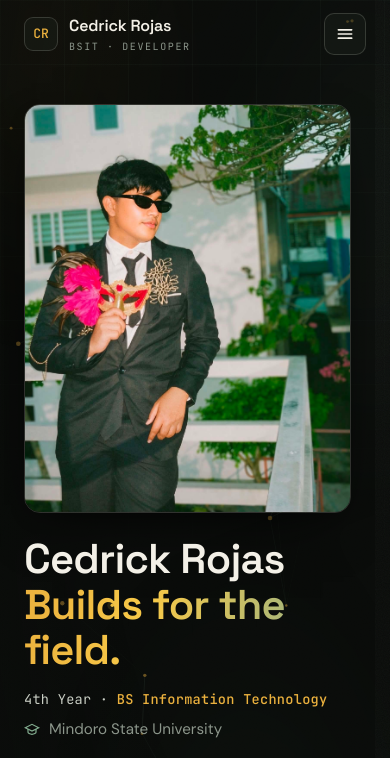
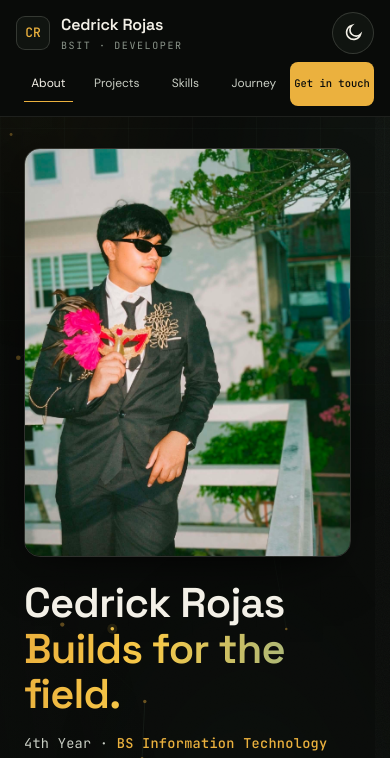
Before and after one commit to cedrickrojas/cedrick-rojxs, a website: page index.html in a window 390 px wide. Shown: the top 758 px of the page. Drawn offline with Linux system fonts and the light colour scheme.

Commit message:
Show mobile navigation and suppress carousel focus outline on taps

```diff
--- a/index.html
+++ b/index.html
@@ -44,7 +44,7 @@
   --shadow:0 24px 60px -28px rgba(0,0,0,0.85), 0 8px 24px -16px rgba(0,0,0,0.6);
   --glow-gold:0 0 0 1px rgba(235,177,62,0.18), 0 16px 44px -18px rgba(235,177,62,0.40);
   --display:"Space Grotesk",sans-serif; --body:"DM Sans",sans-serif; --mono:"JetBrains Mono",monospace;
-  --maxw:1160px; --ease:cubic-bezier(.22,.61,.36,1); --ease-out:cubic-bezier(.16,1,.3,1);
+  --maxw:1160px; --nav-offset:84px; --ease:cubic-bezier(.22,.61,.36,1); --ease-out:cubic-bezier(.16,1,.3,1);
 }
 
   html[data-theme="light"]{
@@ -64,7 +64,7 @@
   html[data-theme="light"] .bg-grid{ mask-image:radial-gradient(130% 100% at 50% 0%,#000 28%,transparent 76%); }
 
 *{ box-sizing:border-box; margin:0; padding:0; }
-html{ scroll-behavior:smooth; -webkit-text-size-adjust:100%; scrollbar-gutter:stable; }
+html{ scroll-behavior:smooth; scroll-padding-top:var(--nav-offset); -webkit-text-size-adjust:100%; scrollbar-gutter:stable; }
 body{
   background:var(--bg); color:var(--ink); font-family:var(--body);
   font-size:16px; line-height:1.6; overflow-x:hidden;
@@ -131,11 +131,11 @@ h1,h2,h3{ font-family:var(--display); font-weight:600; line-height:1.08; letter-
    ============================================================ */
 header.nav{ position:fixed; top:0; left:0; right:0; z-index:100; transition:background .4s var(--ease), border-color .4s, box-shadow .4s; border-bottom:1px solid transparent; }
 header.nav.scrolled{ background:var(--nav-bg); backdrop-filter:blur(14px) saturate(140%); -webkit-backdrop-filter:blur(14px) saturate(140%); border-bottom:1px solid var(--line); }
-.nav-inner{ display:flex; align-items:center; justify-content:space-between; height:68px; }
+.nav-inner{ display:flex; align-items:center; justify-content:space-between; gap:18px; height:68px; }
 .brand{ display:flex; align-items:center; gap:11px; font-family:var(--display); font-weight:600; letter-spacing:-.01em; }
 .brand .mono-badge{ width:34px; height:34px; border-radius:9px; display:grid; place-items:center; font-family:var(--mono); font-size:13px; font-weight:500; color:var(--gold); background:var(--surface); border:1px solid var(--line-2); overflow:hidden; }
 .brand small{ display:block; font-family:var(--mono); font-size:10px; color:var(--muted); letter-spacing:.16em; text-transform:uppercase; font-weight:400; }
-.nav-links{ display:flex; align-items:center; gap:4px; }
+.nav-links{ display:flex; align-items:center; gap:4px; margin-left:auto; }
 .nav-links a{ font-size:14px; color:var(--ink-2); padding:8px 14px; border-radius:8px; transition:color .2s, background .2s; position:relative; }
 .nav-links a:not(.nav-cta)::after{ content:""; position:absolute; left:14px; right:14px; bottom:4px; height:1px; background:var(--gold); transform:scaleX(0); transform-origin:left; transition:transform .3s var(--ease); }
 .nav-links a:not(.nav-cta).active::after, .nav-links a:not(.nav-cta):hover::after{ transform:scaleX(1); }
@@ -151,8 +151,6 @@ header.nav.scrolled{ background:var(--nav-bg); backdrop-filter:blur(14px) satura
 .theme-btn .sun{ opacity:0; transform:rotate(-90deg) scale(.4); }
 html[data-theme="light"] .theme-btn .moon{ opacity:0; transform:rotate(90deg) scale(.4); }
 html[data-theme="light"] .theme-btn .sun{ opacity:1; transform:rotate(0) scale(1); }
-.menu-btn{ display:none; width:42px; height:42px; border:1px solid var(--line-2); background:var(--surface); border-radius:10px; color:var(--ink); cursor:pointer; transition:background-color .3s, border-color .3s, color .3s; }
-.menu-btn svg{ width:20px; height:20px; margin:0 auto; }
 
 /* ============================================================
    HERO INTRO ANIMATION PRIMITIVES
@@ -319,6 +317,7 @@ section{ position:relative; padding:108px 0; z-index:2; }
 .project-viewport{ display:flex; gap:24px; padding:4px 64px 12px; overflow-x:auto; overscroll-behavior-x:contain; scroll-snap-type:x mandatory; scroll-padding-inline:64px; scrollbar-width:none; border-radius:18px; }
 .project-viewport::-webkit-scrollbar{ display:none; }
 .project-viewport:focus-visible{ outline:2px solid var(--gold); outline-offset:4px; }
+.project-showcase.pointer-navigation .project-viewport:focus{ outline:none; }
 .project-slide{ flex:0 0 100%; min-width:0; scroll-snap-align:center; }
 .project-preview{ display:grid; place-items:center; aspect-ratio:1890 / 912; overflow:hidden; border-radius:14px; border:1px solid var(--line-2); background:var(--bg-2); box-shadow:var(--shadow); transition:opacity .25s; }
 .project-preview img{ width:100%; height:100%; object-fit:contain; }
@@ -429,12 +428,18 @@ footer{ padding:40px 0; border-top:1px solid var(--line); position:relative; z-i
   .skills-grid{ grid-template-columns:repeat(2,1fr); }
   .contact-grid{ grid-template-columns:1fr; gap:34px; }
 }
+@media (max-width:780px){
+  :root{ --nav-offset:132px; }
+  header.nav{ background:var(--menu-bg); backdrop-filter:blur(14px); border-bottom-color:var(--line); }
+  .nav-inner{ display:grid; grid-template-columns:minmax(0,1fr) 42px; gap:8px 12px; height:auto; padding:12px 16px 10px; }
+  .nav-inner > .theme-btn{ grid-column:2; grid-row:1; margin-left:0; }
+  .nav-links{ grid-column:1 / -1; grid-row:2; display:grid; grid-template-columns:repeat(4,minmax(0,1fr)) minmax(70px,1.3fr); align-items:stretch; gap:4px; width:100%; margin-left:0; }
+  .nav-links a{ display:flex; align-items:center; justify-content:center; min-width:0; min-height:44px; padding:8px 2px; font-size:12px; line-height:1.3; text-align:center; }
+  .nav-links a:not(.nav-cta)::after{ left:8px; right:8px; }
+  .nav-links .nav-cta{ padding:6px 4px !important; font-size:10.5px; }
+  .hero{ padding-top:148px; }
+}
 @media (max-width:680px){
-  .nav-links{ position:fixed; top:68px; left:0; right:0; flex-direction:column; align-items:stretch; gap:4px; background:var(--menu-bg); backdrop-filter:blur(16px); padding:16px 18px 22px; border-bottom:1px solid var(--line); transform:translateY(-12px); opacity:0; pointer-events:none; transition:.3s var(--ease); }
-  .nav-links.open{ transform:none; opacity:1; pointer-events:auto; }
-  .nav-links a{ padding:13px 14px; }
-  .nav-cta{ text-align:center; }
-  .menu-btn{ display:grid; place-items:center; }
   section{ padding:80px 0; }
   .stats{ grid-template-columns:1fr 1fr; }
   .skills-grid{ grid-template-columns:1fr; }
@@ -452,7 +457,6 @@ footer{ padding:40px 0; border-top:1px solid var(--line); position:relative; z-i
   .project-arrow{ width:34px; height:40px; margin-top:-20px; top:clamp(60px,20vw,136px); }
   .project-arrow--prev{ left:-8px; }
   .project-arrow--next{ right:-8px; }
-  .hero{ padding-top:104px; }
   .hero-status{ display:none; }
   .hero-mobile-portrait{ display:block; width:100%; height:auto; aspect-ratio:4 / 5; margin:0 0 24px; object-fit:cover; object-position:40% center; border-radius:16px; border:1px solid var(--line-2); box-shadow:var(--shadow); }
   .hero-card{ display:none; }
@@ -500,13 +504,10 @@ footer{ padding:40px 0; border-top:1px solid var(--line); position:relative; z-i
       <a href="#skills">Skills</a>
       <a href="#journey">Journey</a>
       <a href="#contact" class="nav-cta magnetic" data-mag="0.4">Get in touch</a>
-      <button class="theme-btn magnetic" id="themeToggle" type="button" aria-label="Switch to light mode" aria-pressed="false" data-mag="0.35">
-        <svg class="moon" viewBox="0 0 24 24" fill="none" stroke="currentColor" stroke-width="2" aria-hidden="true"><path d="M21 13.5A8.5 8.5 0 1110.5 3a7 7 0 0010.5 10.5z"/></svg>
-        <svg class="sun" viewBox="0 0 24 24" fill="none" stroke="currentColor" stroke-width="2" aria-hidden="true"><circle cx="12" cy="12" r="4"/><path d="M12 2v2M12 20v2M4.93 4.93l1.41 1.41M17.66 17.66l1.41 1.41M2 12h2M20 12h2M4.93 19.07l1.41-1.41M17.66 6.34l1.41-1.41"/></svg>
-      </button>
     </nav>
-    <button class="menu-btn" id="menuBtn" aria-label="Toggle menu" aria-expanded="false">
-      <svg viewBox="0 0 24 24" fill="none" stroke="currentColor" stroke-width="2" stroke-linecap="round"><path d="M4 7h16M4 12h16M4 17h16"/></svg>
+    <button class="theme-btn magnetic" id="themeToggle" type="button" aria-label="Switch to light mode" aria-pressed="false" data-mag="0.35">
+      <svg class="moon" viewBox="0 0 24 24" fill="none" stroke="currentColor" stroke-width="2" aria-hidden="true"><path d="M21 13.5A8.5 8.5 0 1110.5 3a7 7 0 0010.5 10.5z"/></svg>
+      <svg class="sun" viewBox="0 0 24 24" fill="none" stroke="currentColor" stroke-width="2" aria-hidden="true"><circle cx="12" cy="12" r="4"/><path d="M12 2v2M12 20v2M4.93 4.93l1.41 1.41M17.66 17.66l1.41 1.41M2 12h2M20 12h2M4.93 19.07l1.41-1.41M17.66 6.34l1.41-1.41"/></svg>
     </button>
   </div>
 </header>
@@ -842,7 +843,7 @@ if(themeToggle){
 /* ===== NAV + SCROLL PROGRESS + SCROLL-SPY + TO-TOP (single scroll handler) ===== */
 (function(){
   var nav=document.getElementById('nav'), prog=document.getElementById('progress'),
-      links=document.getElementById('navLinks'), btn=document.getElementById('menuBtn'),
+      links=document.getElementById('navLinks'),
       toTop=document.getElementById('toTop');
   var navAnchors=[].slice.call(links.querySelectorAll('a:not(.nav-cta)'));
   var sections=navAnchors.map(function(a){ return document.querySelector(a.getAttribute('href')); });
@@ -852,15 +853,13 @@ if(themeToggle){
     prog.style.width=(h>0?(y/h*100):0)+'%';
     nav.classList.toggle('scrolled', y>24);
     toTop.classList.toggle('show', y>600);
-    var pos=y+window.innerHeight*0.32, active=-1;
+    var pos=y+Math.max(nav.offsetHeight+20,window.innerHeight*0.32), active=-1;
     for(var i=0;i<sections.length;i++){ if(sections[i] && sections[i].offsetTop<=pos) active=i; }
     navAnchors.forEach(function(a,i){ a.classList.toggle('active', i===active); });
     ticking=false;
   }
   window.addEventListener('scroll',function(){ if(!ticking){ ticking=true; requestAnimationFrame(update); } },{passive:true});
   update();
-  btn.addEventListener('click',function(){ var o=links.classList.toggle('open'); btn.setAttribute('aria-expanded',o?'true':'false'); });
-  links.querySelectorAll('a').forEach(function(a){ a.addEventListener('click',function(){ links.classList.remove('open'); btn.setAttribute('aria-expanded','false'); }); });
   toTop.addEventListener('click',function(){ window.scrollTo({top:0,behavior:REDUCE?'auto':'smooth'}); });
 })();
 
@@ -1114,6 +1113,10 @@ if(themeToggle){
   previous.hidden=false;
   next.hidden=false;
   root.querySelector('.project-navigation').hidden=false;
+  // Touch scrolling can leave the whole carousel focused in mobile browsers.
+  // Keep the focus ring for keyboard use, without outlining the card on taps.
+  document.addEventListener('pointerdown',function(){ root.classList.add('pointer-navigation'); },{passive:true});
+  document.addEventListener('keydown',function(){ root.classList.remove('pointer-navigation'); });
 
   function update(){
     var center=viewport.getBoundingClientRect().left+viewport.clientWidth/2;
```
